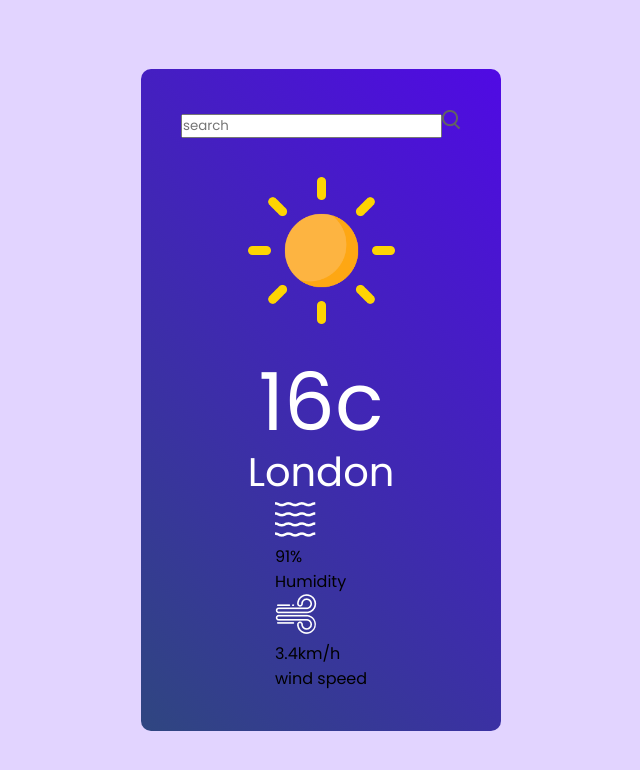
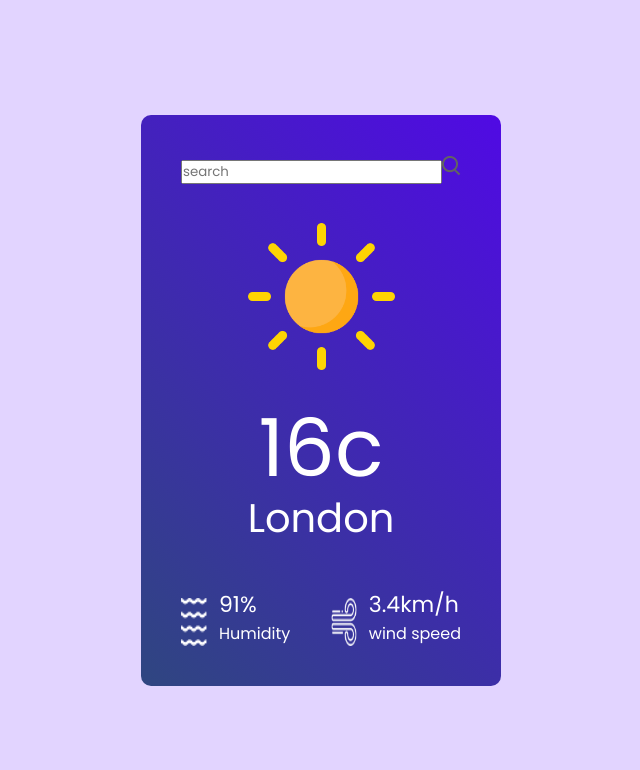
Before and after one commit to flavian-jumba/fe-capstone-project-weather-dashboard, a React (Vite) app in the folder Weather_app/: page / in a window 1280 px wide. Shown: the top 770 px of the page, without its empty margins (319-959 px from the left). Built offline with nearby package versions, Linux system fonts and the light colour scheme.

Commit message:
dONE WITH THE ui PART OF THE APP

```diff
--- a/Weather_app/src/components/Weather.css
+++ b/Weather_app/src/components/Weather.css
@@ -42,3 +42,24 @@
     color: #fff;
     font-size:40px ;
 }
+.weather-data{
+    width: 100%;
+    margin-top: 40px;
+    color:#fff ;
+    display: flex;
+    justify-content: space-between;
+}
+.weather-data .col{
+    display: flex;
+    align-self: flex-start;
+    gap: 12px;
+    font-size: 22px;
+}
+.weather-data .col span{
+display: block;
+font-size: 16px;
+}
+.weather-data .col img {
+    width: 26px;
+    margin-top: 10px;
+}
--- a/Weather_app/src/components/Weather.jsx
+++ b/Weather_app/src/components/Weather.jsx
@@ -9,6 +9,7 @@
 import wind_icon from '../assets/wind.png';
 import humidity_icon from '../assets/humidity.png';
 const Weather = () => {  // Changed 'function Weather =' to 'const Weather ='
+
   return (
     <div className='weather'>
       <div className="search-bar">  {/* Fixed typo from 'serch-bar' to 'search-bar' */}
```
Also changed, not shown: 1 other file (tests, documents, lock files or other folders).
